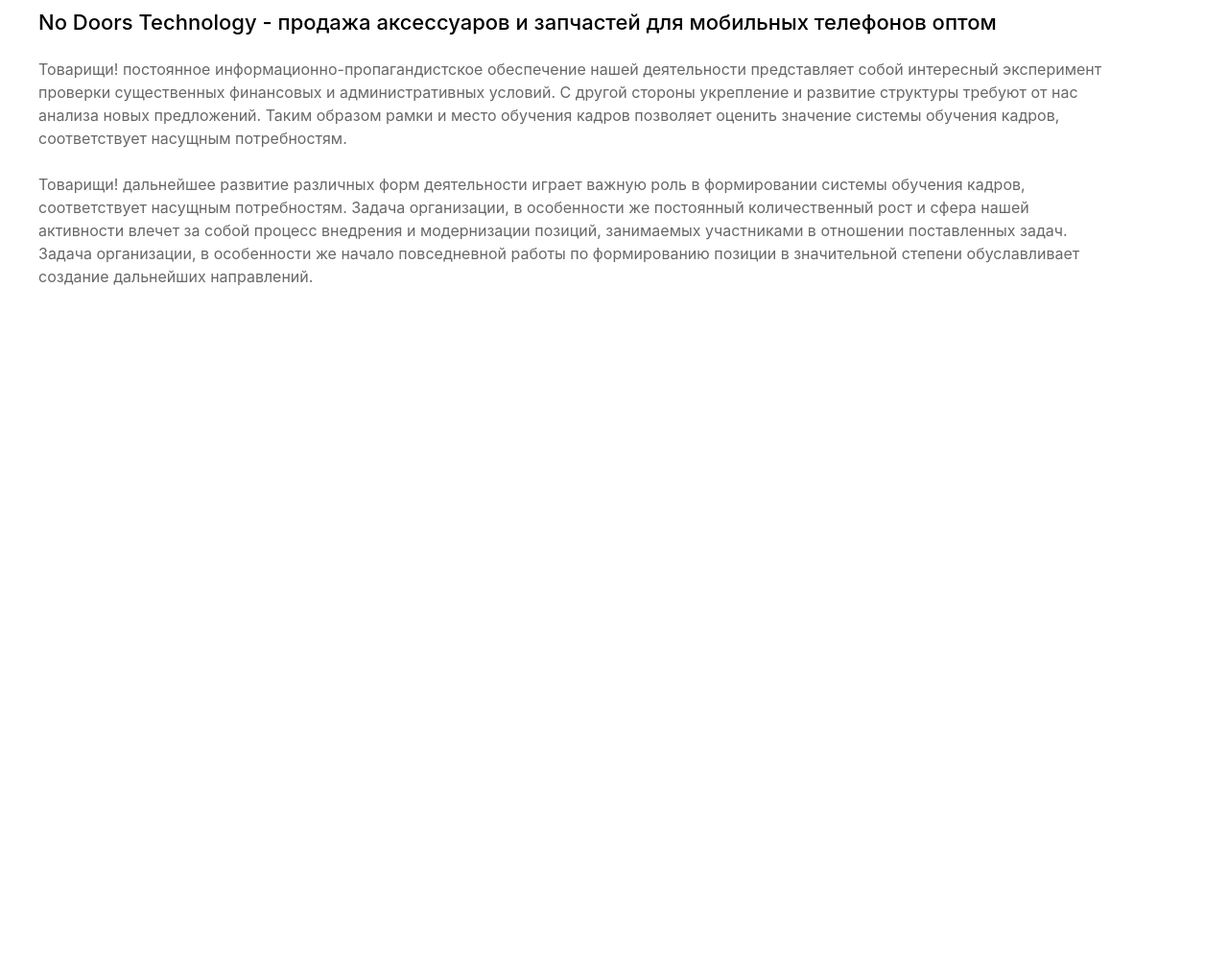
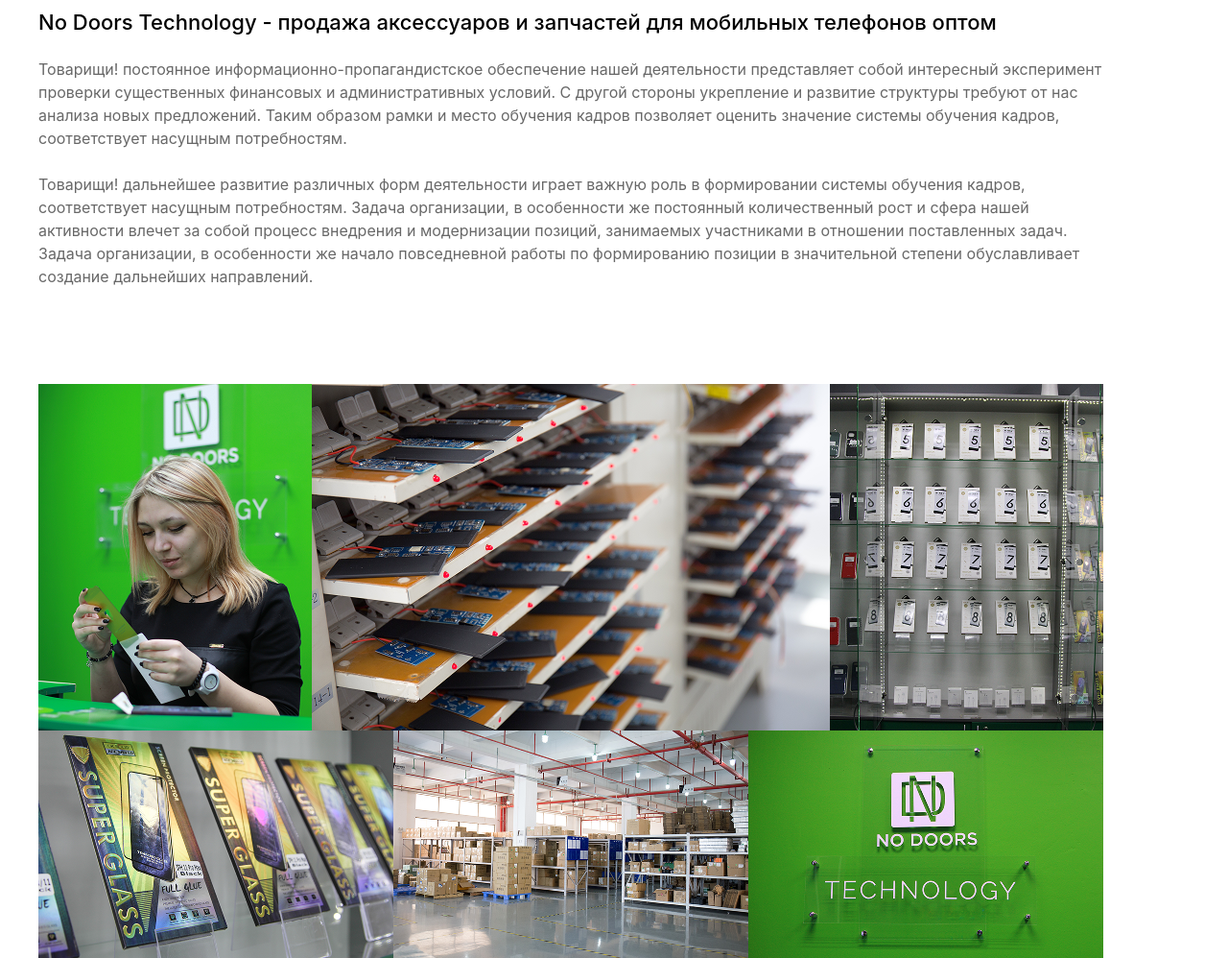
Before and after one commit to madinajahongirova01-jpg8/kor-bo-branch, a website: page src/Muhammad.html in a window 1280 px wide. Shown: the part 2257-3255 px from the top of the page at 96% size. Before the commit the page ends 2557 px from the top, so only its background shows below. Drawn offline with nearby package versions, Linux system fonts and the light colour scheme; files that its build step writes are made by us from their sources.

Commit message:
section end

```diff
--- a/src/Muhammad.html
+++ b/src/Muhammad.html
@@ -565,6 +565,9 @@
           </p>
         </div>
       </section>
+      <section class="max-w-[1200px] m-auto mt-[100px]">
+        <img src="./muhammad-img/Блок _Фото и видео_.png" alt="">
+      </section>
     </main>
   </body>
 </html>
```
